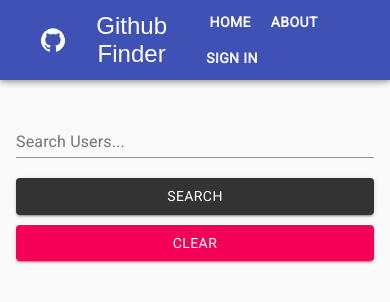
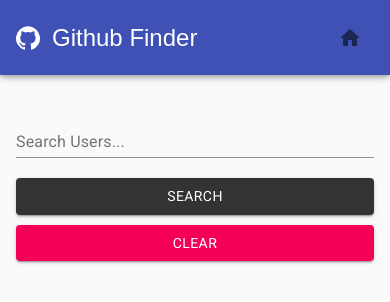
Before and after one commit to beck-7/github-finder, a React (Create React App) app: page / in a window 390 px wide. Shown: the top 302 px of the page. Built offline with nearby package versions, Linux system fonts and the light colour scheme.

Commit message:
Make responsive Navbar

```diff
--- /dev/null
+++ b/src/components/layout/ButtonAppBar.jsx
@@ -0,0 +1,61 @@
+import React, { useState } from "react";
+import {
+  Button,
+  IconButton,
+  Menu,
+  MenuItem,
+  makeStyles,
+} from "@material-ui/core";
+import HomeIcon from "@material-ui/icons/Home";
+
+const useStyles = makeStyles((theme) => ({
+  root: {
+    [theme.breakpoints.up("sm")]: {
+      display: "none",
+    },
+    boxShadow: "none",
+  },
+  link: {
+    textDecoration: "none",
+    color: "#fff",
+  },
+  buttonText: {
+    color: "#000",
+    fontWeight: "normal",
+  },
+}));
+
+const ButtonAppBar = () => {
+  const classes = useStyles();
+
+  const [anchorEl, setAnchorEl] = useState(null);
+  const open = Boolean(anchorEl);
+
+  const handleClick = (event) => {
+    setAnchorEl(event.currentTarget);
+  };
+
+  const handleClose = () => {
+    setAnchorEl(null);
+  };
+  return (
+    <div className={classes.root}>
+      <IconButton onClick={handleClick}>
+        <HomeIcon />
+      </IconButton>
+      <Menu open={open} anchorEl={anchorEl} onClose={handleClose} keepMounted>
+        <MenuItem onClose={handleClose}>
+          <Button className={classes.buttonText}>Home</Button>
+        </MenuItem>
+        <MenuItem onClose={handleClose}>
+          <Button className={classes.buttonText}>About</Button>
+        </MenuItem>
+        <MenuItem onClose={handleClose}>
+          <Button className={classes.buttonText}>Sign In</Button>
+        </MenuItem>
+      </Menu>
+    </div>
+  );
+};
+
+export default ButtonAppBar;
--- a/src/components/layout/Navbar.jsx
+++ b/src/components/layout/Navbar.jsx
@@ -8,6 +8,7 @@ import {
   makeStyles,
 } from "@material-ui/core";
 import GitHubIcon from "@material-ui/icons/GitHub";
+import ButtonAppBar from "./ButtonAppBar";
 
 const useStyles = makeStyles((theme) => ({
   root: {
@@ -21,6 +22,9 @@ const useStyles = makeStyles((theme) => ({
   toolbar: {
     minHeight: 75,
     margin: "0 25px",
+    [theme.breakpoints.down("xs")]: {
+      margin: 0,
+    },
   },
   buttonText: {
     color: "#fff",
@@ -29,6 +33,11 @@ const useStyles = makeStyles((theme) => ({
   link: {
     textDecoration: "none",
     color: "#fff",
+  },
+  nav: {
+    [theme.breakpoints.down("xs")]: {
+      display: "none",
+    },
   },
 }));
 
@@ -42,17 +51,17 @@ const Navbar = () => {
           <IconButton edge="start" color="inherit" aria-label="menu">
             <GitHubIcon />
           </IconButton>
-
           <Typography variant="h5" className={classes.title} tabIndex="-1">
             <IconButton edge="start" color="inherit" aria-label="menu">
               Github Finder
             </IconButton>
           </Typography>
-          <div>
+          <div className={classes.nav}>
             <Button className={classes.buttonText}>Home</Button>
             <Button className={classes.buttonText}>About</Button>
             <Button className={classes.buttonText}>Sign In</Button>
           </div>
+          <ButtonAppBar />
         </Toolbar>
       </AppBar>
     </div>
```
